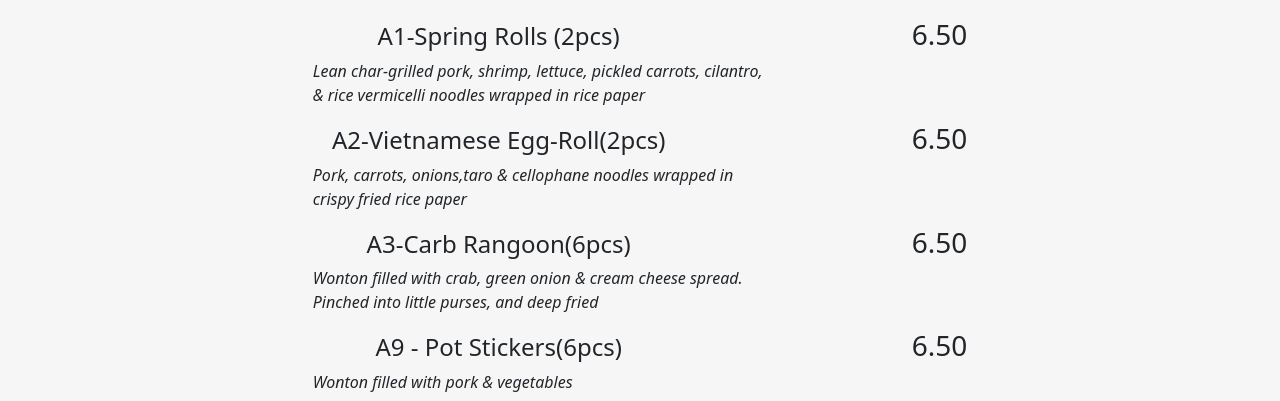
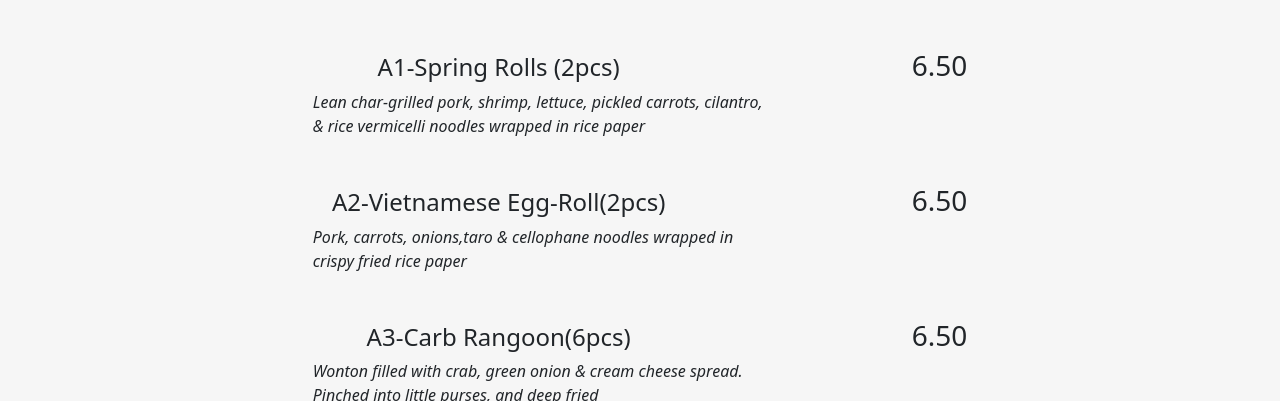
Before and after one commit to tommytimmytony/Pho-Filet-Website, a website: page index.html in a window 1280 px wide. Shown: the part 413-814 px from the top of the page. Drawn offline with nearby package versions, Linux system fonts and the light colour scheme.

Commit message:
added Drinks Section

```diff
--- a/script.js
+++ b/script.js
@@ -29,7 +29,7 @@ const Appetizers = {
     },
     item5: {
         name:  "E1-Edamame",
-        price: 6.50,
+        price: 5.99,
         description:  "Boiled soybeans in the pod",
     }
   },
@@ -229,18 +229,47 @@ const Vegetarian_Items = {
   items: {
     item1: {
       name: "ATofu - Vegetable Spring Rolls(2pcs)",
-      price: 6.50,
-      description: "Tofu, lettuce, pickled carrots, cilantro & rice vermicelli noodles wrapped in rice paper",
+      price: 6.5,
+      description:
+        "Tofu, lettuce, pickled carrots, cilantro & rice vermicelli noodles wrapped in rice paper",
     },
     item2: {
       name: "Vegetable Lo Mein",
       price: 12.95,
-      description: "",
+      description: "- with Tofu (+ 2.00) <br> - without Tofu",
     },
     item3: {
       name: "Vegetable Pho",
       price: 12.95,
-      description: " - with Tofu (+ 2.00) <br> - without Tofu",
+      description: "- with Tofu (+ 2.00) <br> - without Tofu",
+    },
+  },
+};
+
+const Drinks = {
+  title: "Drinks",
+  position: 8,
+  items: {
+    item1: {
+      name: "Boba Drinks",
+      price: 5.99,
+      description:
+        "Strawberry, Watermelon, Mango, Coconut, PassionFruit, Peach, Taro, ThaiTea",
+    },
+    item2: {
+      name: "Vietnamese Coffeee",
+      price: 4.99,
+      description: "",
+    },
+    item3: {
+      name: "Hot Jasmine Tea",
+      price: 4.99,
+      description: "",
+    },
+    item4: {
+      name: "Soda / Tea / Botteled Water",
+      price: 2.25,
+      description: "",
     },
   },
 };
@@ -252,7 +281,7 @@ addSection(Fried_Rice);
 addSection(Lo_Mein);
 addSection(Vietnamese_Sandwiches);
 addSection(Vegetarian_Items);
-
+addSection(Drinks);
 
 function addSection(section) {
   addLine(section.position);
@@ -288,11 +317,13 @@ function addNameAndPrice(item, position) {
 }
 
 function addDescription (description, position){
+   let html = "";
     if(description === "" ){
-        return;
+        html = `</div>`
     }
-    const html = ` </div>
+    else{   html = ` </div>
              <span class="item_description" style="max-width: 70%">${description}</span >`;
+  }
     itemContainer[position].insertAdjacentHTML('beforeend', html);
 }
 
--- a/style.css
+++ b/style.css
@@ -55,8 +55,9 @@ header div{
     width: 100%;
 }
 
-.item_container{
-    font-style: Helvetica, arial, sans-serif;
+
+.item_name{
+    padding-top: 2.5rem;
 }
 
 .main_container{
@@ -67,7 +68,7 @@ header div{
     margin: auto;
     max-width: 53%;
     margin-top: 90px;
-    margin-bottom: 80px;
+    margin-bottom: 150px;
     background-color: rgb(246, 246, 246);
 }
 
```
Also changed, not shown: index.html (+8 -0 lines).
